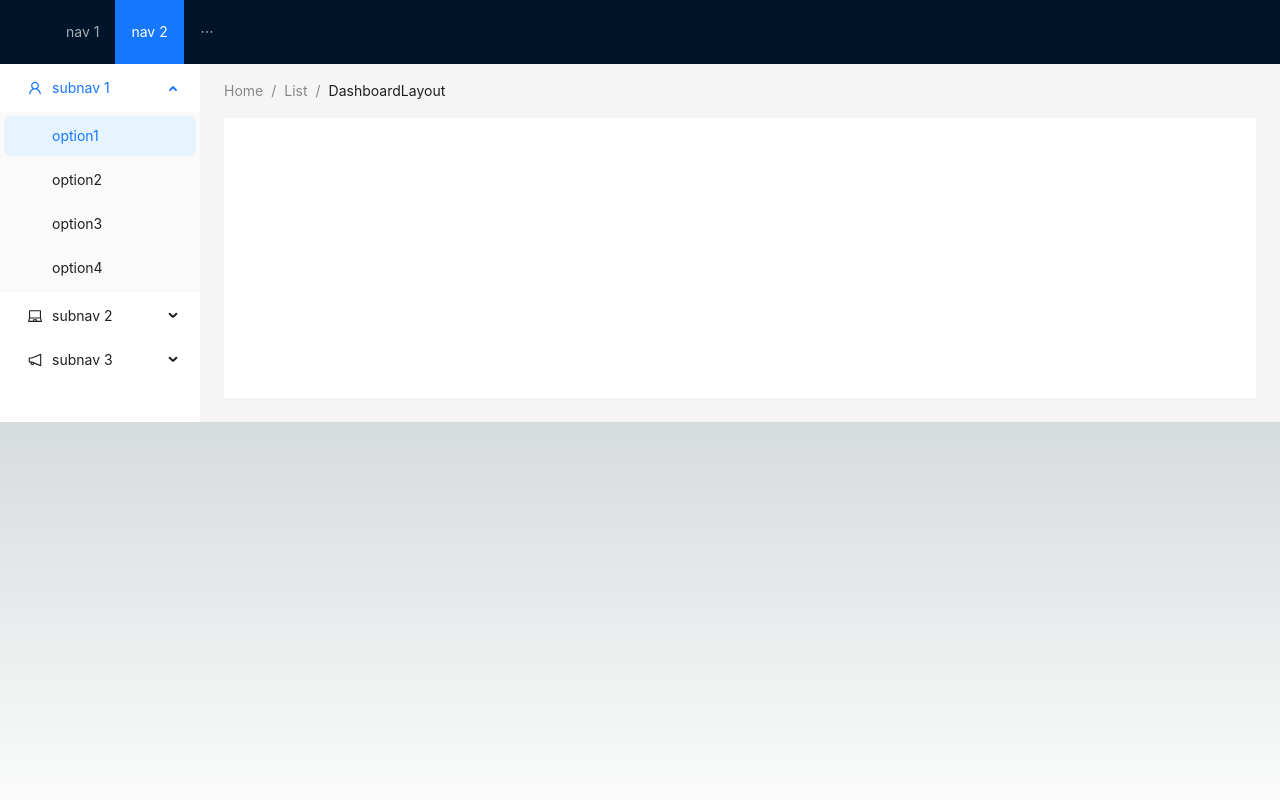
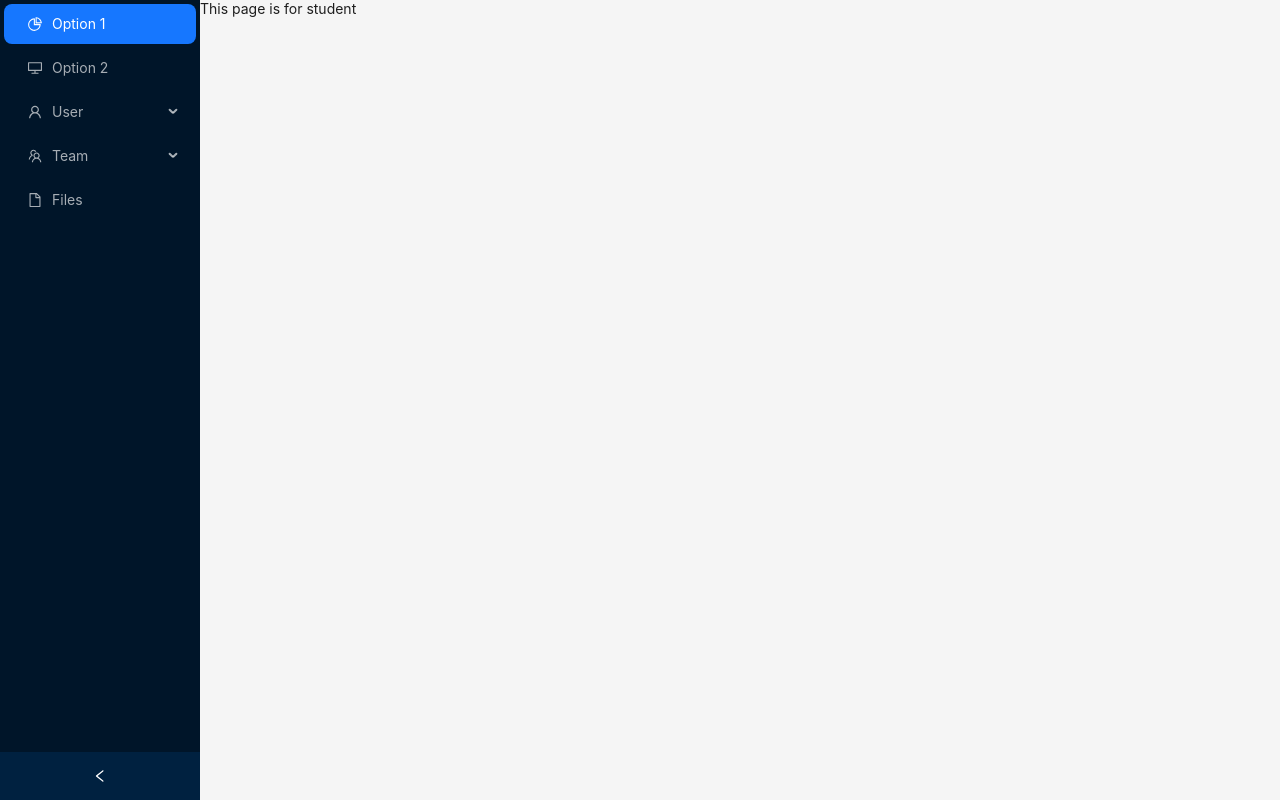
Before and after one commit to abrakib942/university-management-frontend, a Next.js app: page /student in a window 1280 px wide. Built offline with nearby package versions, Linux system fonts and the light colour scheme.

Commit message:
customize layout

```diff
--- a/src/app/(withlayout)/layout.tsx
+++ b/src/app/(withlayout)/layout.tsx
@@ -1,87 +1,12 @@
-"use client";
-
-import React from "react";
-import {
-  LaptopOutlined,
-  NotificationOutlined,
-  UserOutlined,
-} from "@ant-design/icons";
-import type { MenuProps } from "antd";
-import { Breadcrumb, Layout, Menu, theme } from "antd";
-
-const { Header, Content, Sider } = Layout;
-
-const items1: MenuProps["items"] = ["1", "2", "3"].map((key) => ({
-  key,
-  label: `nav ${key}`,
-}));
-
-const items2: MenuProps["items"] = [
-  UserOutlined,
-  LaptopOutlined,
-  NotificationOutlined,
-].map((icon, index) => {
-  const key = String(index + 1);
-
-  return {
-    key: `sub${key}`,
-    icon: React.createElement(icon),
-    label: `subnav ${key}`,
-
-    children: new Array(4).fill(null).map((_, j) => {
-      const subKey = index * 4 + j + 1;
-      return {
-        key: subKey,
-        label: `option${subKey}`,
-      };
-    }),
-  };
-});
+import Contents from "@/components/ui/Contents";
+import Sidebar from "@/components/ui/Sidebar";
+import { Layout } from "antd";
 
 const DashboardLayout = ({ children }: { children: React.ReactNode }) => {
-  const {
-    token: { colorBgContainer },
-  } = theme.useToken();
-
   return (
-    <Layout>
-      <Header style={{ display: "flex", alignItems: "center" }}>
-        <div className="demo-logo" />
-        <Menu
-          theme="dark"
-          mode="horizontal"
-          defaultSelectedKeys={["2"]}
-          items={items1}
-        />
-      </Header>
-      <Layout>
-        <Sider width={200} style={{ background: colorBgContainer }}>
-          <Menu
-            mode="inline"
-            defaultSelectedKeys={["1"]}
-            defaultOpenKeys={["sub1"]}
-            style={{ height: "100%", borderRight: 0 }}
-            items={items2}
-          />
-        </Sider>
-        <Layout style={{ padding: "0 24px 24px" }}>
-          <Breadcrumb style={{ margin: "16px 0" }}>
-            <Breadcrumb.Item>Home</Breadcrumb.Item>
-            <Breadcrumb.Item>List</Breadcrumb.Item>
-            <Breadcrumb.Item>DashboardLayout</Breadcrumb.Item>
-          </Breadcrumb>
-          <Content
-            style={{
-              padding: 24,
-              margin: 0,
-              minHeight: 280,
-              background: colorBgContainer,
-            }}
-          >
-            {children}
-          </Content>
-        </Layout>
-      </Layout>
+    <Layout hasSider>
+      <Sidebar />
+      <Contents>{children}</Contents>
     </Layout>
   );
 };
--- a/src/app/(withlayout)/student/page.tsx
+++ b/src/app/(withlayout)/student/page.tsx
@@ -1,7 +1,7 @@
 import React from "react";
 
 const StudentPage = () => {
-  return <div></div>;
+  return <div>This page is for student</div>;
 };
 
 export default StudentPage;
--- /dev/null
+++ b/src/components/ui/Contents.tsx
@@ -0,0 +1,10 @@
+"use client";
+import { Layout } from "antd";
+
+const { Content } = Layout;
+
+const Contents = ({ children }: { children: React.ReactNode }) => {
+  return <Content style={{ minHeight: "100vh" }}>{children}</Content>;
+};
+
+export default Contents;
--- /dev/null
+++ b/src/components/ui/Sidebar.tsx
@@ -0,0 +1,66 @@
+"use client";
+
+import { Layout, Menu } from "antd";
+import { useState } from "react";
+import {
+  DesktopOutlined,
+  FileOutlined,
+  PieChartOutlined,
+  TeamOutlined,
+  UserOutlined,
+} from "@ant-design/icons";
+import type { MenuProps } from "antd";
+
+const { Sider } = Layout;
+
+type MenuItem = Required<MenuProps>["items"][number];
+
+function getItem(
+  label: React.ReactNode,
+  key: React.Key,
+  icon?: React.ReactNode,
+  children?: MenuItem[]
+): MenuItem {
+  return {
+    key,
+    icon,
+    children,
+    label,
+  } as MenuItem;
+}
+
+const items: MenuItem[] = [
+  getItem("Option 1", "1", <PieChartOutlined />),
+  getItem("Option 2", "2", <DesktopOutlined />),
+  getItem("User", "sub1", <UserOutlined />, [
+    getItem("Tom", "3"),
+    getItem("Bill", "4"),
+    getItem("Alex", "5"),
+  ]),
+  getItem("Team", "sub2", <TeamOutlined />, [
+    getItem("Team 1", "6"),
+    getItem("Team 2", "8"),
+  ]),
+  getItem("Files", "9", <FileOutlined />),
+];
+
+const Sidebar = () => {
+  const [collapsed, setCollapsed] = useState(false);
+  return (
+    <Sider
+      collapsible
+      collapsed={collapsed}
+      onCollapse={(value) => setCollapsed(value)}
+    >
+      <div className="demo-logo-vertical" />
+      <Menu
+        theme="dark"
+        defaultSelectedKeys={["1"]}
+        mode="inline"
+        items={items}
+      />
+    </Sider>
+  );
+};
+
+export default Sidebar;
```
Also changed, not shown: src/app/(withlayout)/super-admin/page.tsx (added, +7 -0 lines).
